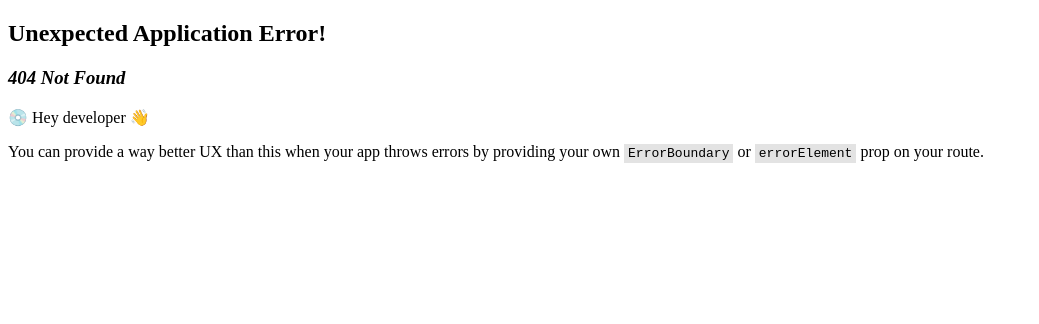
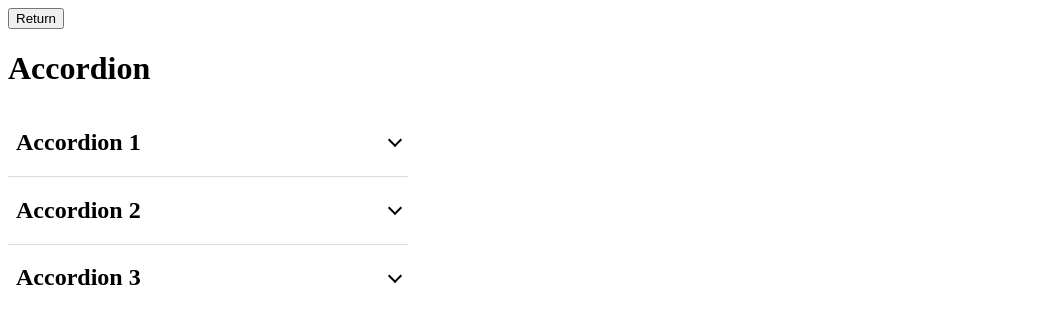
Before and after one commit to LucasdRossi/great-front-end, a React (Vite) app: page /accordion in a window 1280 px wide. Before the commit this address had no page. Shown: the top 324 px of the page, without its empty margins (0-1039 px from the left). Built offline with nearby package versions, Linux system fonts and the light colour scheme.

Commit message:
accordion component

```diff
--- /dev/null
+++ b/src/pages/Accordion/accordion-page.css
@@ -0,0 +1,3 @@
+.accordion-page__accordion-container {
+  max-width: 400px;
+}
--- /dev/null
+++ b/src/pages/Accordion/components/Accordion/Accordion.tsx
@@ -0,0 +1,65 @@
+import { useState } from "react";
+import "./accordion.css";
+
+export interface AccordionItem {
+  key: string;
+  title: string;
+  details: React.ReactNode;
+}
+
+export interface Props {
+  items: AccordionItem[];
+}
+
+export default function Accordion(props: Props) {
+  const { items } = props;
+
+  const [openedItems, setOpenedItems] = useState(
+    new Set<AccordionItem["key"]>()
+  );
+
+  const handleToggleItem = (item: AccordionItem) => {
+    const newOpenedItems = new Set(openedItems);
+
+    if (newOpenedItems.has(item.key)) {
+      newOpenedItems.delete(item.key);
+    } else {
+      newOpenedItems.add(item.key);
+    }
+
+    setOpenedItems(newOpenedItems);
+  };
+
+  return (
+    <div className="accordion">
+      {items.map((item) => {
+        const hidden = !openedItems.has(item.key);
+
+        return (
+          <div key={item.key} className="accordion__item">
+            <div
+              className="accordion__title-container"
+              role="button"
+              onClick={() => handleToggleItem(item)}
+              aria-expanded={!hidden}
+            >
+              <h2 className="accordion__title">{item.title}</h2>
+              <span
+                className={`accordion__expand-icon ${
+                  !hidden && "accordion__expand-icon_rotaded"
+                }`}
+              />
+            </div>
+            <div
+              className="accordion__details"
+              hidden={hidden}
+              aria-hidden={hidden}
+            >
+              {item.details}
+            </div>
+          </div>
+        );
+      })}
+    </div>
+  );
+}
--- /dev/null
+++ b/src/pages/Accordion/components/Accordion/accordion.css
@@ -0,0 +1,36 @@
+.accordion__item:not(:last-child) {
+  border-bottom: 1px solid gainsboro;
+}
+
+.accordion__title {
+  font-size: 1.5rem;
+  font-weight: 600;
+}
+
+.accordion__title-container {
+  display: flex;
+  justify-content: space-between;
+  align-items: center;
+  cursor: pointer;
+  padding-left: 0.5rem;
+  padding-right: 0.5rem;
+}
+
+.accordion__expand-icon {
+  border: solid currentcolor;
+  border-width: 0 2px 2px 0;
+  display: inline-block;
+  height: 8px;
+  pointer-events: none;
+  transform: translateY(-2px) rotate(45deg);
+  transition: transform 0.2s ease-out;
+  width: 8px;
+}
+
+.accordion__expand-icon_rotaded {
+  transform: translateY(2px) rotate(-135deg);
+}
+
+.accordion__details {
+  padding: 0.5rem;
+}
--- /dev/null
+++ b/src/pages/Accordion/components/Accordion/index.ts
@@ -0,0 +1 @@
+export { default } from "./Accordion";
--- /dev/null
+++ b/src/pages/Accordion/index.tsx
@@ -0,0 +1,39 @@
+import { withHeader } from "../../components/Header";
+import Accordion from "./components/Accordion";
+
+import "./accordion-page.css";
+import { useMemo } from "react";
+
+function AccordionPage() {
+  const accordionItems = useMemo(
+    () => [
+      {
+        title: "Accordion 1",
+        details: "Accordion 1 details",
+        key: "acc1",
+      },
+      {
+        title: "Accordion 2",
+        details: "Accordion 2 details",
+        key: "acc2",
+      },
+      {
+        title: "Accordion 3",
+        details: "Accordion 3 details",
+        key: "acc3",
+      },
+    ],
+    []
+  );
+
+  return (
+    <main>
+      <h1>Accordion</h1>
+      <div className="accordion-page__accordion-container">
+        <Accordion items={accordionItems} />
+      </div>
+    </main>
+  );
+}
+
+export default withHeader(AccordionPage);
--- a/src/pages/Main/index.tsx
+++ b/src/pages/Main/index.tsx
@@ -1,5 +1,7 @@
 import "./main.css";
 import { Link } from "react-router-dom";
+
+import { routes } from "../../router";
 
 export default function Main() {
   return (
@@ -8,7 +10,12 @@ export default function Main() {
       <nav>
         <ul>
           <li>
-            <Link to="/tabs">Tabs</Link>
+            <Link to={routes.tabs.config.path}>{routes.tabs.title}</Link>
+          </li>
+          <li>
+            <Link to={routes.accordion.config.path}>
+              {routes.accordion.title}
+            </Link>
           </li>
         </ul>
       </nav>
--- a/src/pages/Tabs/index.tsx
+++ b/src/pages/Tabs/index.tsx
@@ -1,14 +1,13 @@
+import { useMemo } from "react";
 import { withHeader } from "../../components/Header";
 import Tabs from "./components/Tabs";
+import type { Props as TabProps } from "./components/Tabs/Tabs";
 
 import "./tabs-page.css";
 
 function TabsPage() {
-  return (
-    <main>
-      <h1>Tabs</h1>
-      <Tabs
-        tabs={[
+  const tabItems: TabProps["tabs"] = useMemo(
+    () => [
       {
         render: (props) => (
           <div {...props}>
@@ -36,8 +35,14 @@ function TabsPage() {
         key: "tab-3",
         title: "Tab 3",
       },
-        ]}
-      />
+    ],
+    []
+  );
+
+  return (
+    <main>
+      <h1>Tabs</h1>
+      <Tabs tabs={tabItems} />
     </main>
   );
 }
--- a/src/router.tsx
+++ b/src/router.tsx
@@ -2,18 +2,42 @@ import { RouteObject, createBrowserRouter } from "react-router-dom";
 
 import Main from "./pages/Main";
 import Tabs from "./pages/Tabs";
+import Accordion from "./pages/Accordion";
 
-export const routes: RouteObject[] = [
-  {
-    path: "/",
-    element: <Main />,
+interface Route {
+  title?: string;
+  config: RouteObject & { path: string };
+}
+
+interface Routes {
+  [key: string]: Route;
+}
+
+export const routes: Routes = {
+  main: {
+    config: {
+      path: "/",
+      element: <Main />,
+    },
   },
-  {
-    path: "/tabs",
-    element: <Tabs />,
+  tabs: {
+    config: {
+      path: "/tabs",
+      element: <Tabs />,
+    },
+    title: "Tabs",
   },
-];
+  accordion: {
+    config: {
+      path: "/accordion",
+      element: <Accordion />,
+    },
+    title: "Accordion",
+  },
+};
 
-const router = createBrowserRouter(routes);
+const router = createBrowserRouter(
+  Object.entries(routes).map(([, route]) => route.config)
+);
 
 export default router;
```
Also changed, not shown: 2 other files (tests, documents, lock files or other folders). Lines whose indentation alone changed are shown as unchanged.
